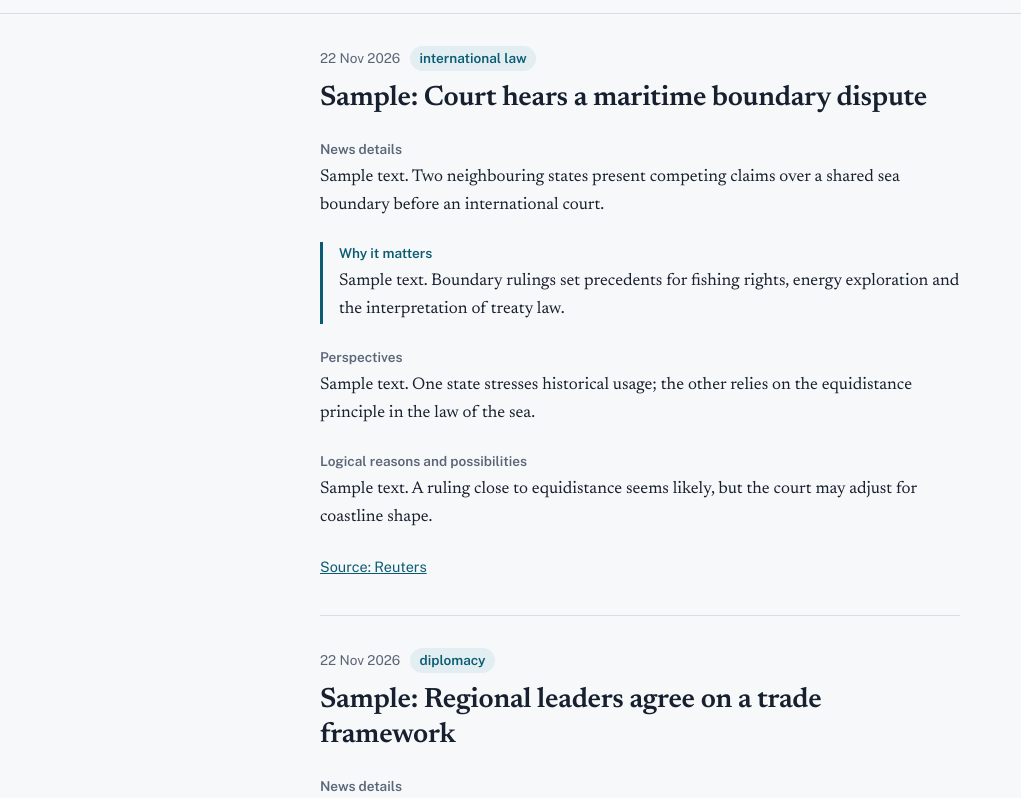
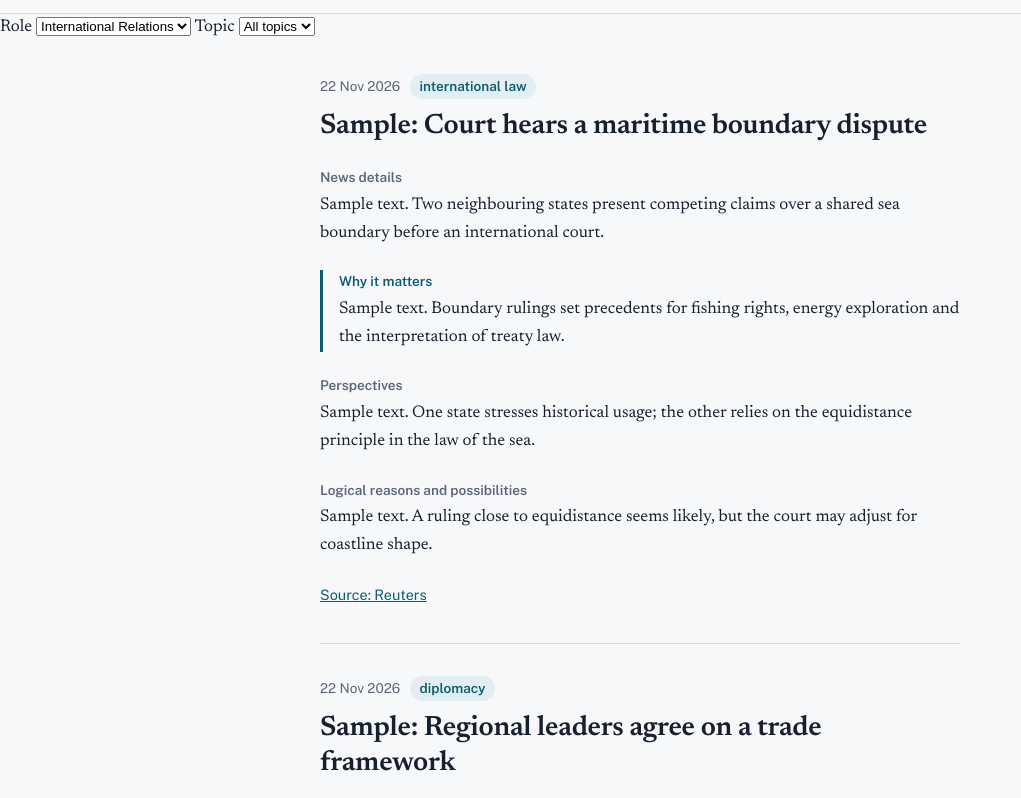
Before and after one commit to newsbypeter/newsbypeter.github.io, a plain HTML site: page index.html in a window 1280 px wide. Shown: the part 67-865 px from the top of the page, without its empty margins (0-1021 px from the left). Drawn offline with nearby package versions, Linux system fonts and the light colour scheme.

Commit message:
Update index.html

```diff
--- a/index.html
+++ b/index.html
@@ -13,6 +13,19 @@
   <header class="site-header">
     <h1>News by Peter</h1>
   </header>
+  <nav class="filters" aria-label="Feed filters">
+  <label>Role
+    <select id="role">
+      <option value="ir">International Relations</option>
+      <option value="law">Law</option>
+    </select>
+  </label>
+  <label>Topic
+    <select id="topic">
+      <option value="all">All topics</option>
+    </select>
+  </label>
+</nav>
   <main id="feed" aria-live="polite">
     <p class="status">Loading news…</p>
   </main>
```
